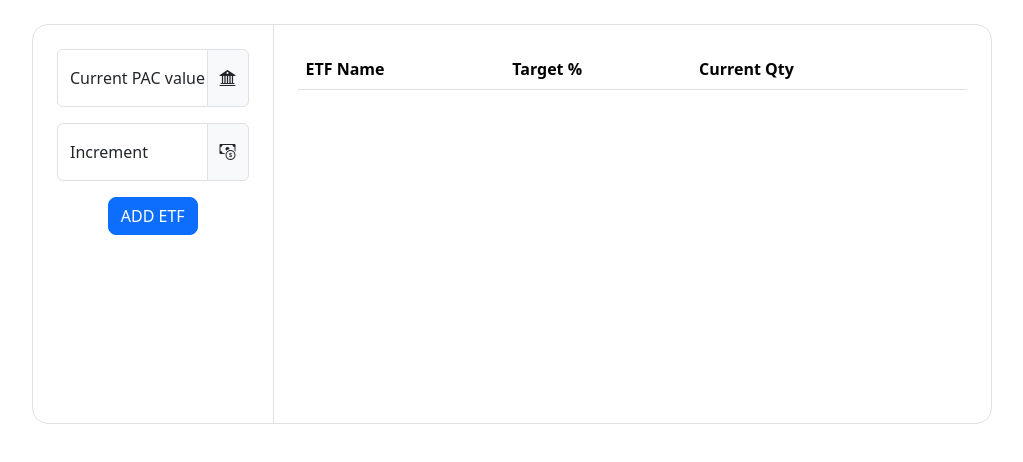
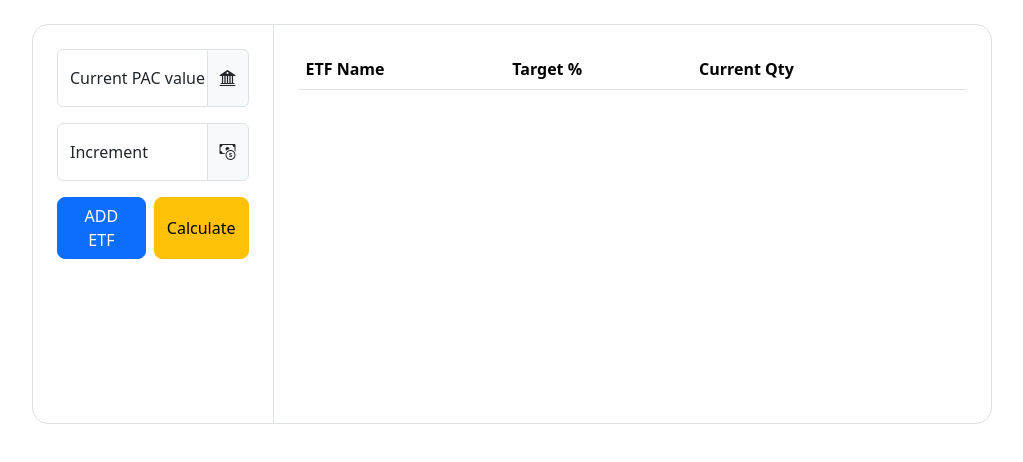
Before and after one commit to StefanoMacina/Etf-balancer, a plain HTML site: page index.html in a window 1280 px wide. Shown: the whole page, without its empty margins (128-1151 px from the left). Drawn offline with nearby package versions, Linux system fonts and the light colour scheme.

Commit message:
add style

```diff
--- a/components/CalcSidebar.js
+++ b/components/CalcSidebar.js
@@ -54,16 +54,21 @@ export class CalcSidebar extends HTMLElement {
         <input-component id="pac-value" title="Current PAC value" icon="bi bi-bank2"></input-component>
         <input-component id="increment" title="Increment" icon="bi bi-cash-coin"></input-component>
 
-        <button type="button" id="add-etf-btn" class="btn btn-primary btn-md rounded-3 d-block mx-auto add-etf-btn">
-          ADD ETF
-        </button>
+        <div class="d-flex gap-2 mt-3">
+          <button type="button" id="add-etf-btn" class="btn btn-primary btn-md rounded-3  mx-auto add-etf-btn">
+            ADD ETF
+          </button>
+          <button type="button" id="calc-allocation" class="btn btn-warning btn-md rounded-3  mx-auto">
+            Calculate
+          </button>
+        </div>
       </div>
 
       <reusable-modal id="myModal" title="New ETF" save-text="Add">
         <form>
-          <input-component layout="grouped" title="ETF" id="etf-name" p-holder="name or ISIN"></input-component>
-          <input-component layout="grouped" title="Target" type="number" id="etf-target" p-holder="desired percent allocation"></input-component>
-          <input-component layout="grouped" title="ETF qty" type="number" id="etf-current" p-holder="current quantity in portfolio"></input-component>
+          <input-component layout="grouped" title="ETF Name" id="etf-name" p-holder="name or ISIN" col-label="4" col-input="8" ></input-component>
+          <input-component layout="grouped" title="Portofolio Target" type="number" id="etf-target" col-label="4" col-input="8"  p-holder="desired percent allocation"></input-component>
+          <input-component layout="grouped" title="Current Quantity" type="number" id="etf-current" col-label="4" col-input="8"  p-holder="current quantity in portfolio"></input-component>
         </form>
       </reusable-modal>
 
--- a/components/InputComponent.js
+++ b/components/InputComponent.js
@@ -11,6 +11,8 @@ export default class InputComponent extends HTMLElement {
     this.layout = this.getAttribute("layout") || "floating";
     this.placeholder = this.getAttribute("p-holder");
     this.mb = this.getAttribute("mb") || "3";
+    this.colLabel = this.getAttribute("col-label") || "2";
+    this.colInput = this.getAttribute("col-input") || "10";
 
     this.innerHTML = this.template().trim();
   }
@@ -37,8 +39,8 @@ export default class InputComponent extends HTMLElement {
   get groupedLayout() {
     return /*html*/ `
       <div class="form-group row mb-${this.mb}">
-        <label for="${this.id}" class="col-sm-2 col-form-label">${this.title}</label>
-        <div class="col-sm-10">
+        <label for="${this.id}" class="col-${this.colLabel} col-form-label">${this.title}</label>
+        <div class="col-${this.colInput}">
           <input type="${this.type}" class="form-control" id="${this.id}" placeholder="${this.placeholder}">
         </div>
       </div>
--- a/index.html
+++ b/index.html
@@ -6,8 +6,10 @@
     <title>PAC keep balance</title>
     <script type="module" src="./app.js"></script>
     <link href="https://cdn.jsdelivr.net/npm/bootstrap@5.3.3/dist/css/bootstrap.min.css" rel="stylesheet" integrity="sha384-QWTKZyjpPEjISv5WaRU9OFeRpok6YctnYmDr5pNlyT2bRjXh0JMhjY6hW+ALEwIH" crossorigin="anonymous">
+    <link rel="stylesheet" href="./style.css">
     <link rel="stylesheet" href="https://cdn.jsdelivr.net/npm/bootstrap-icons@1.11.3/font/bootstrap-icons.min.css"></head>
-<body>
+
+    <body>
     <calc-container></calc-container>
 
     <script src="https://cdn.jsdelivr.net/npm/bootstrap@5.3.3/dist/js/bootstrap.bundle.min.js" integrity="sha384-YvpcrYf0tY3lHB60NNkmXc5s9fDVZLESaAA55NDzOxhy9GkcIdslK1eN7N6jIeHz" crossorigin="anonymous"></script>
--- /dev/null
+++ b/style.css
@@ -0,0 +1,7 @@
+.macro-container {
+    border: 1px solid rgba(var(--bs-border-color), 0.5);
+    border-radius: 1rem; /* Rounded-4 */
+    width: 75%;
+    margin: 1rem auto;
+    height: 50vh;
+  }
```
